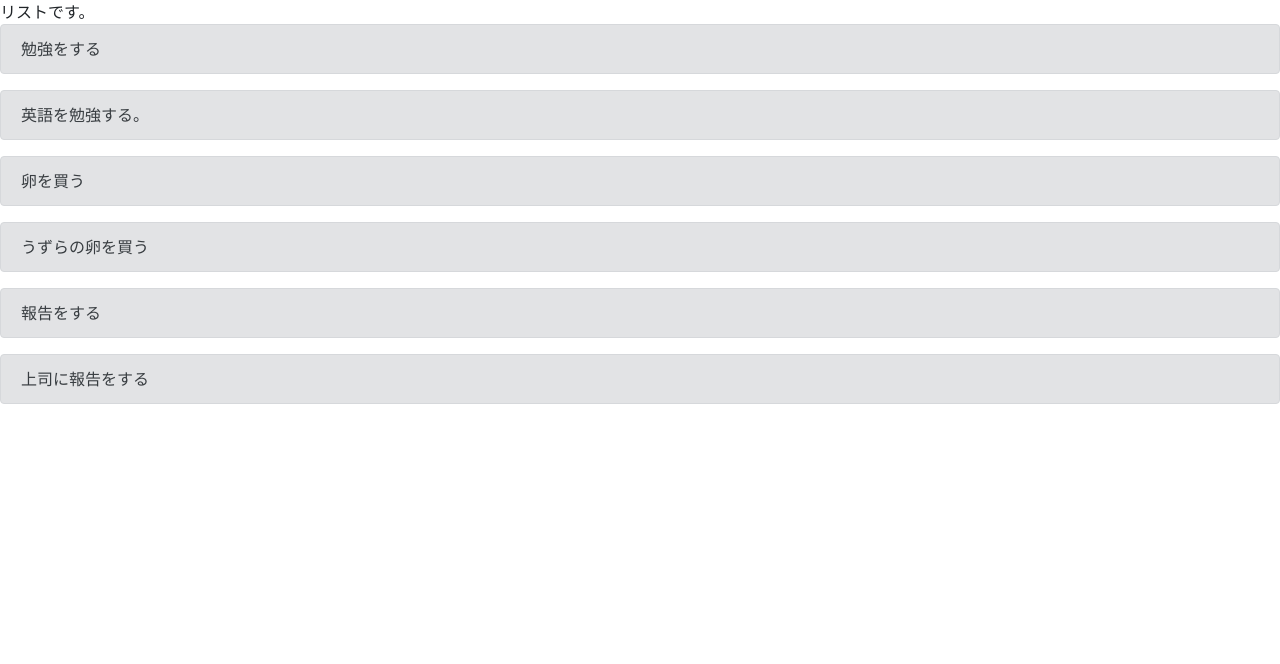
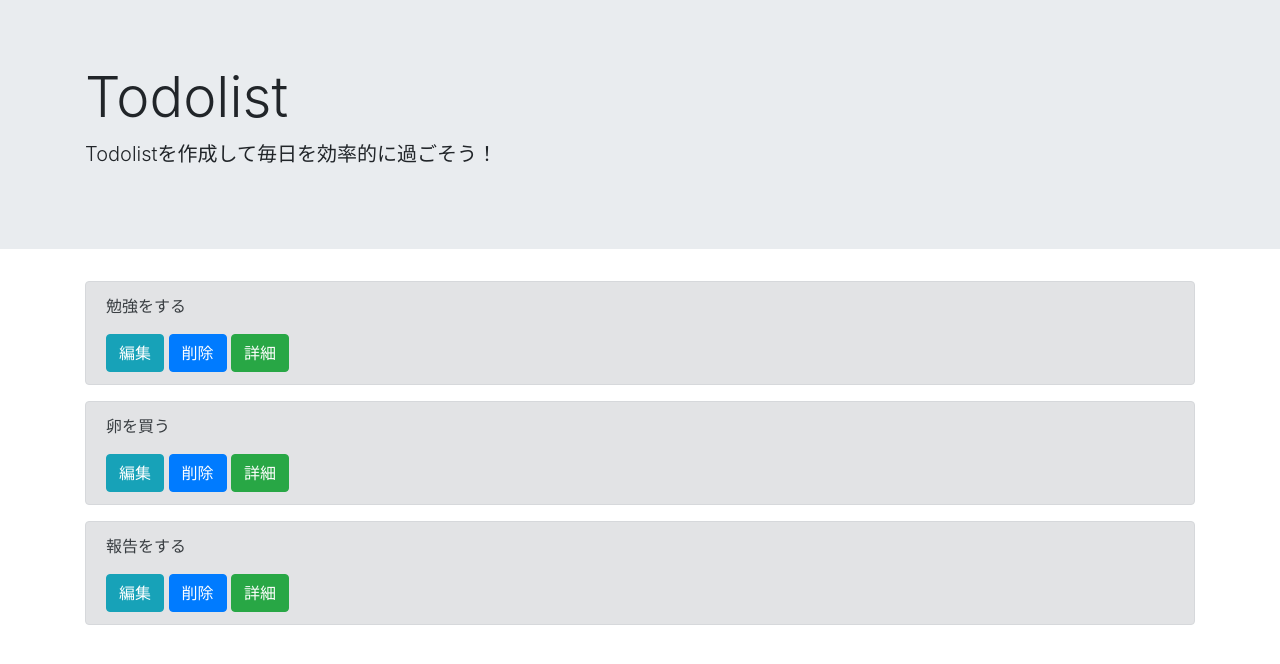
Before and after one commit to Hiro710/todolist, a Django app: page /list/ in a window 1280 px wide. Shown: the top 664 px of the page. Run offline with Django 3.2, Linux system fonts and the light colour scheme; data comes from the database, SQL or seed files in the repository; some libraries are stand-ins or nearby versions.

Commit message:
layouts fixied

```diff
--- a/templates/list.html
+++ b/templates/list.html
@@ -2,16 +2,24 @@
 {% extends 'base.html' %}
 
 {% block header %}
-リストです。
+  <div class="jumbotron jumbotron-fluid">
+    <div class="container">
+      <h1 class="display-4">Todolist</h1>
+      <p class="lead">Todolistを作成して毎日を効率的に過ごそう！</p>
+    </div>
+  </div>
 {% endblock header %}
 
 {% block content %}
+<!--<div class='container'>タグでいい感じの横幅にする-->
+<div class='container'>
   {% for item in object_list %}
     <div class="alert alert-secondary" role="alert">
-      {{ item.title }}
-    </div>
-    <div class="alert alert-secondary" role="alert">
-      {{ item.memo }}
+      <p>{{ item.title }}</p>
+      <a href="#" class="btn btn-info" tabindex="-1" role="button" aria-disabled="true">編集</a>
+      <a href="#" class="btn btn-primary" tabindex="-1" role="button" aria-disabled="true">削除</a>
+      <a href="#" class="btn btn-success" tabindex="-1" role="button" aria-disabled="true">詳細</a>
     </div>
   {% endfor %}
+</div>
 {% endblock content %}
```
